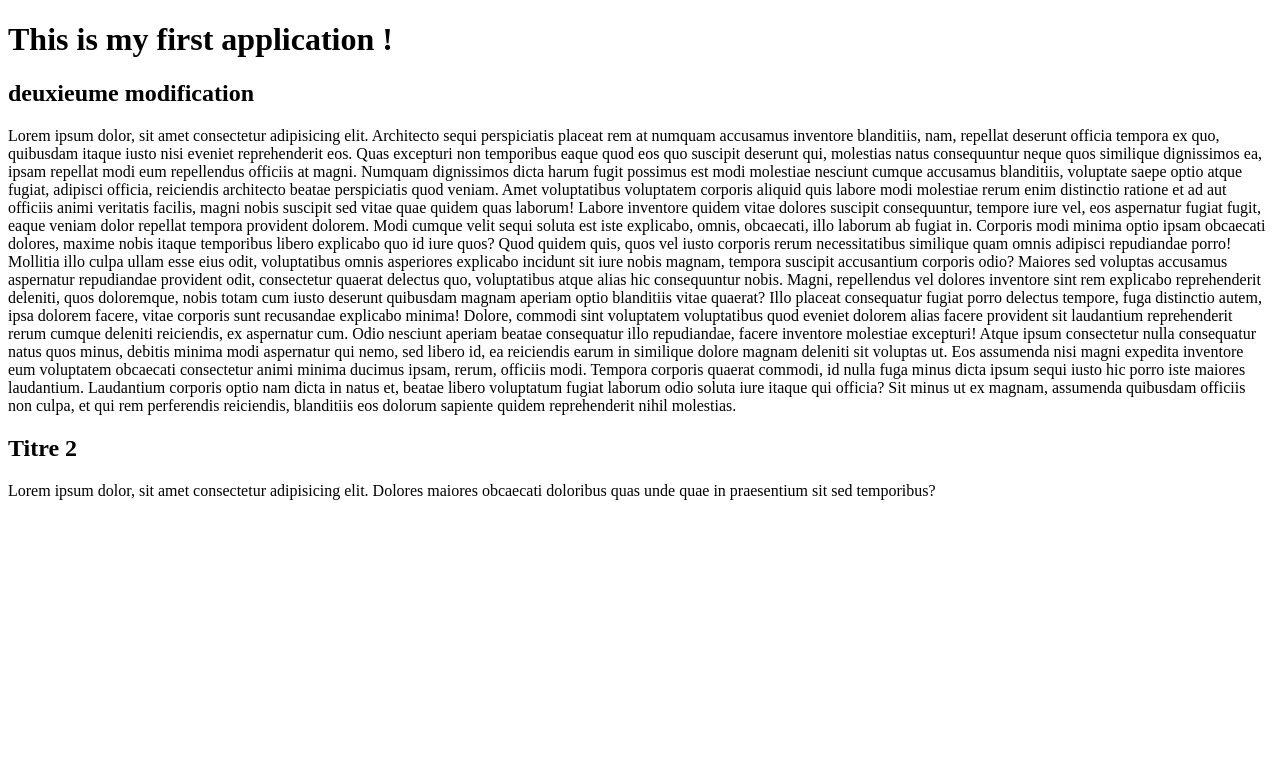
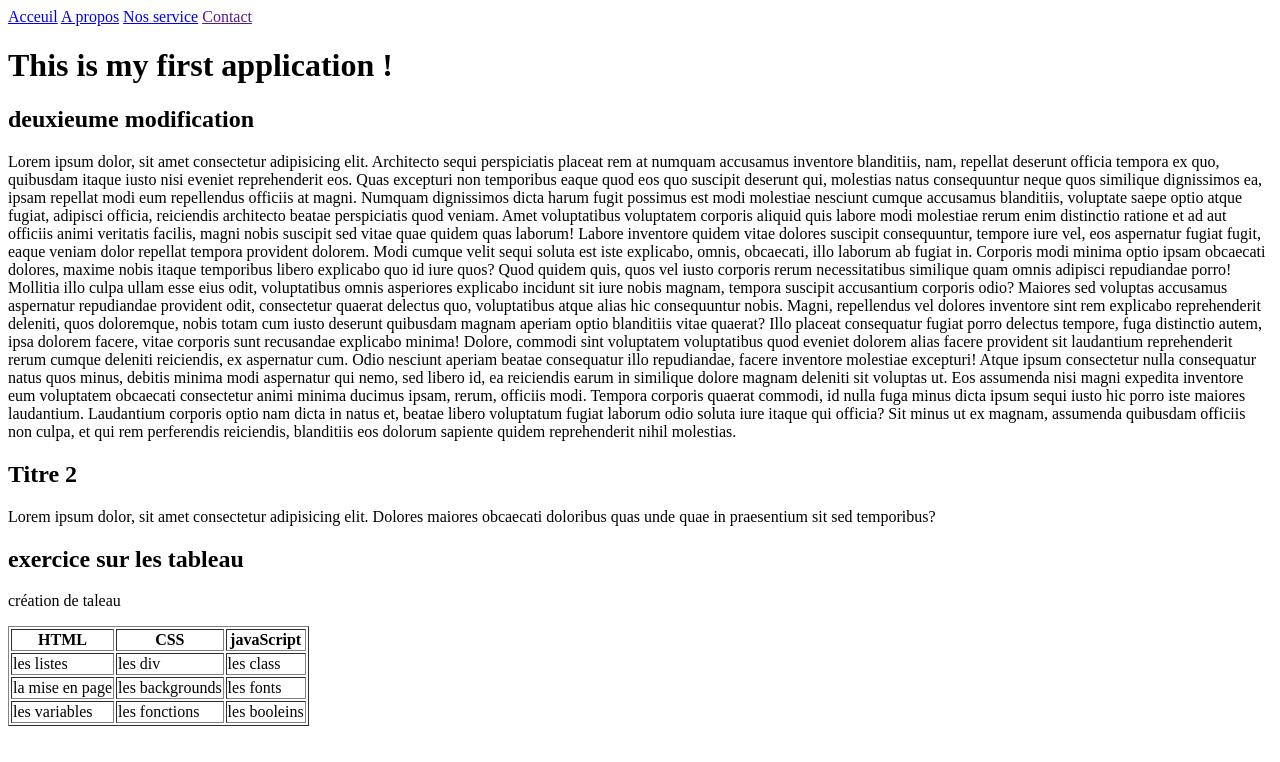
Before and after one commit to Diattajonas/GoMyCode, a plain HTML site: page index.html in a window 1280 px wide. Drawn offline with Linux system fonts and the light colour scheme.

Commit message:
ajout du Barre de navigation

```diff
--- a/index.html
+++ b/index.html
@@ -5,6 +5,16 @@
     </head>
 
     <body>
+
+        <header>
+          <nav>
+            <a href="/acceuil/">Acceuil</a>
+            <a href="/A propos/">A propos</a>
+            <a href="/service">Nos service</a>
+            <a href="">Contact</a>
+          </nav>
+        </header>
+    <main>
       <h1> This is my first application ! </h1>
       <h2>deuxieume modification</h2>
 			<!-- this is a comment -->
@@ -35,5 +45,31 @@
         Dolores maiores obcaecati doloribus quas unde quae
         in praesentium sit sed temporibus?
       </p>
+    <h2> exercice sur les tableau</h2>
+      <p>création de taleau</p>
+      <table border="1">
+        <tr>
+          <th>HTML</th>
+          <th>CSS</th>
+          <th>javaScript</th>
+        </tr>
+        <tr>
+          <td>les listes</td>
+          <td>les div </td>
+          <td>les class</td>
+        </tr>
+        <tr>
+          <td>la mise en page</td>
+          <td>les backgrounds</td>
+          <td>les fonts</td>
+        </tr>
+        <tr>
+          <td>les variables</td>
+          <td>les fonctions</td>
+          <td>les booleins </td>
+        </tr>
+
+      </table>
+    </main>
   </body>
 </html>
```
